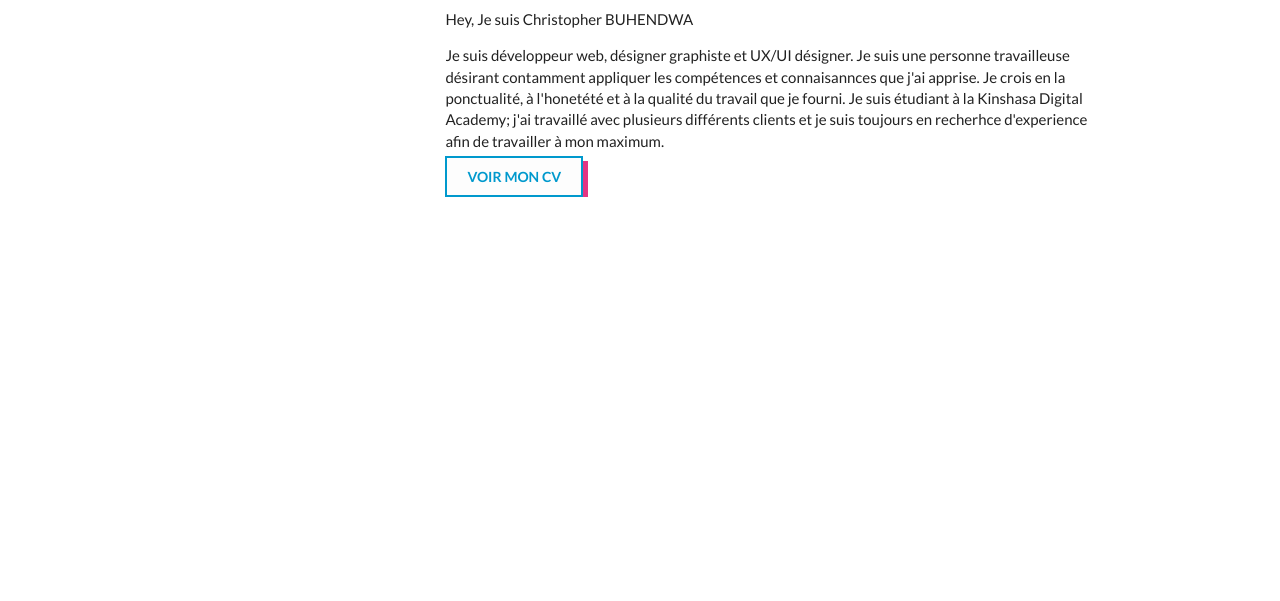
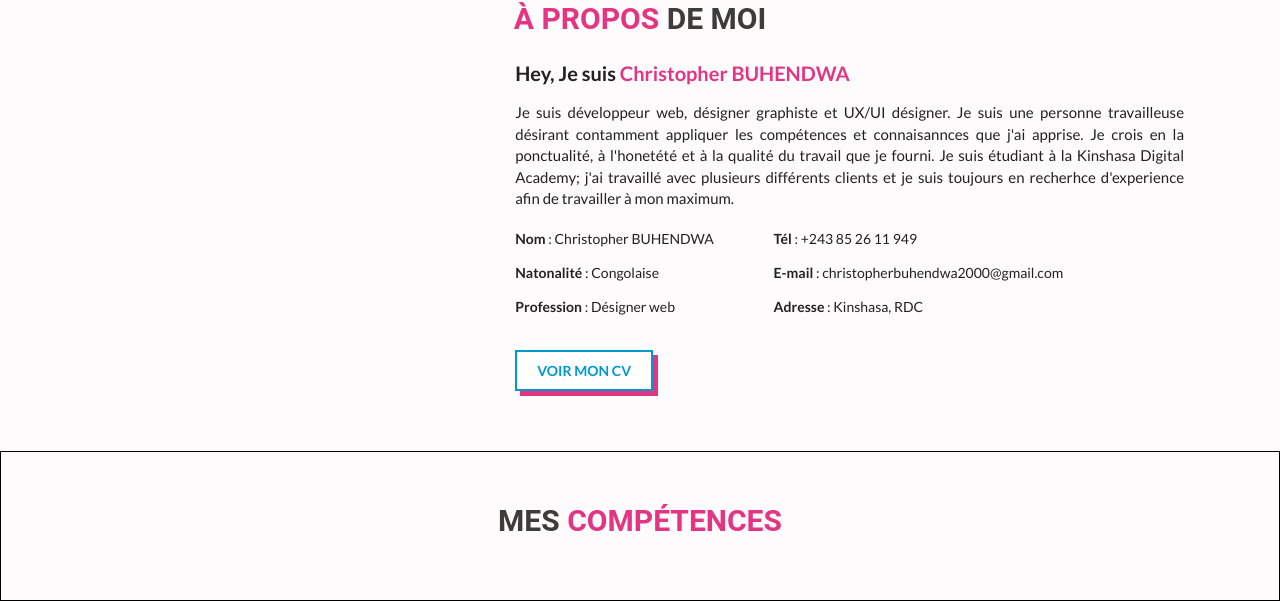
Before and after one commit to karon16/KDA-Projet-Portfolio, a website: page index.html in a window 1280 px wide. Shown: the part 715-1316 px from the top of the page. Before the commit the page ends 912 px from the top, so only its background shows below. Drawn offline with nearby package versions, Linux system fonts and the light colour scheme.

Commit message:
working on section 3

```diff
--- a/index.html
+++ b/index.html
@@ -10,7 +10,7 @@
     <title>Chris Le Designer</title>
 </head>
 <body>
-    <main class="main-page main-page--reset main-page--background border">
+    <main class="main-page main-page--reset main-page--background ">
         <header class="ui grid head head--padding">
             <nav id="navigation" class="ui row fixed menu tablet computer only navigation">
                 <div class="three wide  column left floated center aligned navigation__logo ">
@@ -29,12 +29,12 @@
             </nav>
             <div class="column mobile only row">
                 <div class="column">
-                        <div class="ui fixed massive menu mobile only borderless">
+                        <div class="ui fixed massive menu mobile only less">
                             <div class="item"><img src="./img/logo-min.png" alt=""></div>
 
                             <div class="ui right floating labeled icon dropdown item">
                                 <i class="bars icon"></i>
-                                <div class="menu borderless">
+                                <div class="menu less">
                                     <div class="item">Accueil</div>
                                     <div class="item">A propos</div>
                                     <div class="item">Compétences</div>
@@ -61,13 +61,13 @@
         <section class="about body-section  body-section--paddings ">
             <h2 class=" about__title titles--font-family titles--font-color titles--font-size">à propos <span class="title--second-color">de moi</span> </h2>
             <div class="about__container">
-                <div class="ui relaxed stackable grid">
-                    <div class="five wide column about__profile">
+                <div class="ui relaxed fluid stackable grid">
+                    <div class="six wide column about__profile ">
                         <div ><img src="./img/moi_black.jpg" alt="" class="about__photo"></div>
                     </div>
-                    <div class="ten wide column  border about__biography">
-                        <p class="paragraphs--font-size">Hey, Je suis Christopher BUHENDWA</p>
-                        <p class="paragraphs--font-size">Je suis développeur web, désigner graphiste
+                    <div class="ten wide column   about__biography">
+                        <p class="paragraphs--font-size biography__greetings-size ">Hey, Je suis <span class="bold-text--color">Christopher BUHENDWA</span></p>
+                        <p class="paragraphs--font-size biography__paragrph--text biography__paragrph--margin">Je suis développeur web, désigner graphiste
                             et UX/UI désigner. Je suis une personne travailleuse désirant
                             contamment appliquer les compétences et connaisannces que j'ai apprise.
                             Je crois en la ponctualité, à l'honetété et à la qualité du travail que je fourni.
@@ -75,11 +75,31 @@
                             toujours en recherhce d'experience afin de travailler à mon maximum.
                         </p>
 
-                        <div class="sixteen wide column border">
+                        <div class="ui stackable grid about__contacts  ">
+                            <div class="six wide column">
+                                <p><b>Nom</b> : Christopher BUHENDWA</p>
+                                <p><b> Natonalité</b> : Congolaise</p>
+                                <p><b>Profession</b> : Désigner web</p>
+                            </div>
+                            <div class="ten wide column">
+                                <p><b>Tél</b> : +243 85 26 11 949</p>
+                                <p><b>E-mail</b>  : christopherbuhendwa2000@gmail.com</p>
+                                <p><b>Adresse</b>  : Kinshasa, RDC</p>
+                            </div>
+                        </div>
+
+                        <div class="sixteen wide column right aligned ">
                             <a href="" class="btn btn--hidden btn--color ">VOIR MON CV</a>
                         </div>
                     </div>
                 </div>
+            </div>
+        </section>
+
+        <section class="skills body-section  body-section--paddings border">
+            <h2 class="titles--font-family titles--font-color titles--font-size"><span class="title--second-color">Mes</span> compétences</h2>
+            <div class="skills__container">
+
             </div>
         </section>
     </main>
--- a/sass/abstract/mixins.scss
+++ b/sass/abstract/mixins.scss
@@ -1,12 +1,12 @@
 @mixin buttonColors(){
-    background-color : $greyColor;
+    background-color : #fff;
     color: $blueColor;
     border: 2px solid $blueColor ;
     box-shadow: 5px 5px 0px 0px  $pinkColor;
 }
 
 @mixin linkColors(){
-    background-color : $greyColor;
+    background-color : #fff;
     color: $blueColor;
     border: .5px solid $blueColor ;
     box-shadow: 2px 2px 0px 0px  $pinkColor;
--- a/sass/base/typography.scss
+++ b/sass/base/typography.scss
@@ -33,3 +33,6 @@
     font-family: Roboto;
     margin: 20px 0px 50px 0;
 }
+.bold-text--color{
+    color: $pinkColor;
+}
--- a/sass/main.scss
+++ b/sass/main.scss
@@ -68,6 +68,12 @@
 
 }
 
+
+
+.body-section--paddings{
+    padding: 50px 0 !important;
+    background: #FEFBFD;
+}
 .about{
     &__container{
         width: $sizeMain !important;
@@ -80,14 +86,41 @@
     }
     .description__image--size{
         width: 100%;
-
     }
-    .body-section--paddings{
-        padding: 50px 0 !important;
-        background: #FEFBFD;
+    .biography__greetings-size{
+        font-size: 2rem;
+        font-weight: bold;
+        margin-bottom: 15px;
+    }
+    .biography__paragrph--text{
+        text-align: justify;
+    }
+    .biography__paragrph--margin{
+        margin-bottom: 3%;
+    }
+    .about__contacts{
+        margin-bottom: 5%;
     }
 }
 
+
+
+
+
+
+
+
+
+
+
+
+
+
+
+
+.border{
+    border: 1px solid black;
+}
 
 
 @media only screen and (max-width: 768px) {
@@ -98,4 +131,5 @@
     .text-head--size{
         font-size: 1rem;
     }
+
 }
```
Also changed, not shown: style/style.css, 1 other file.
